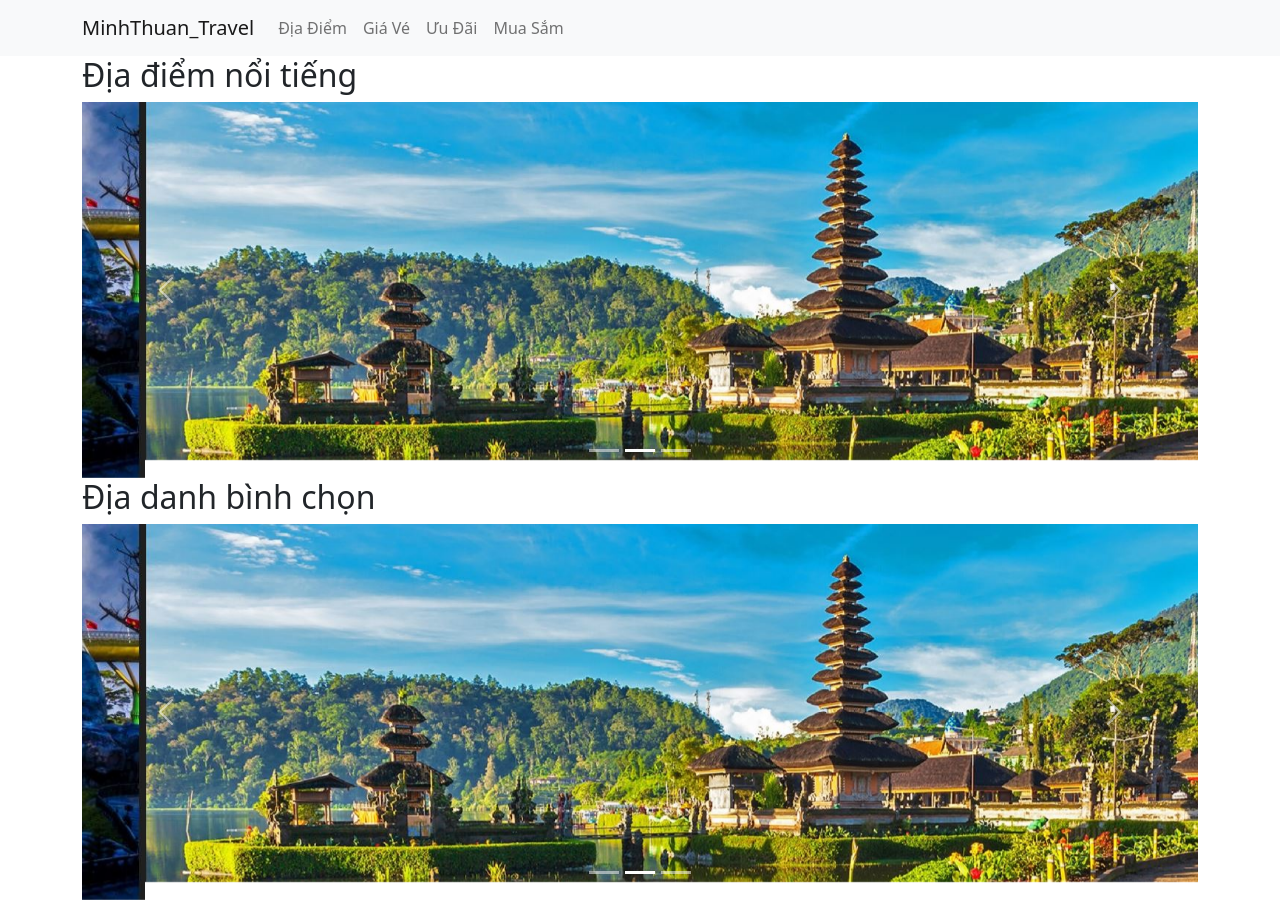
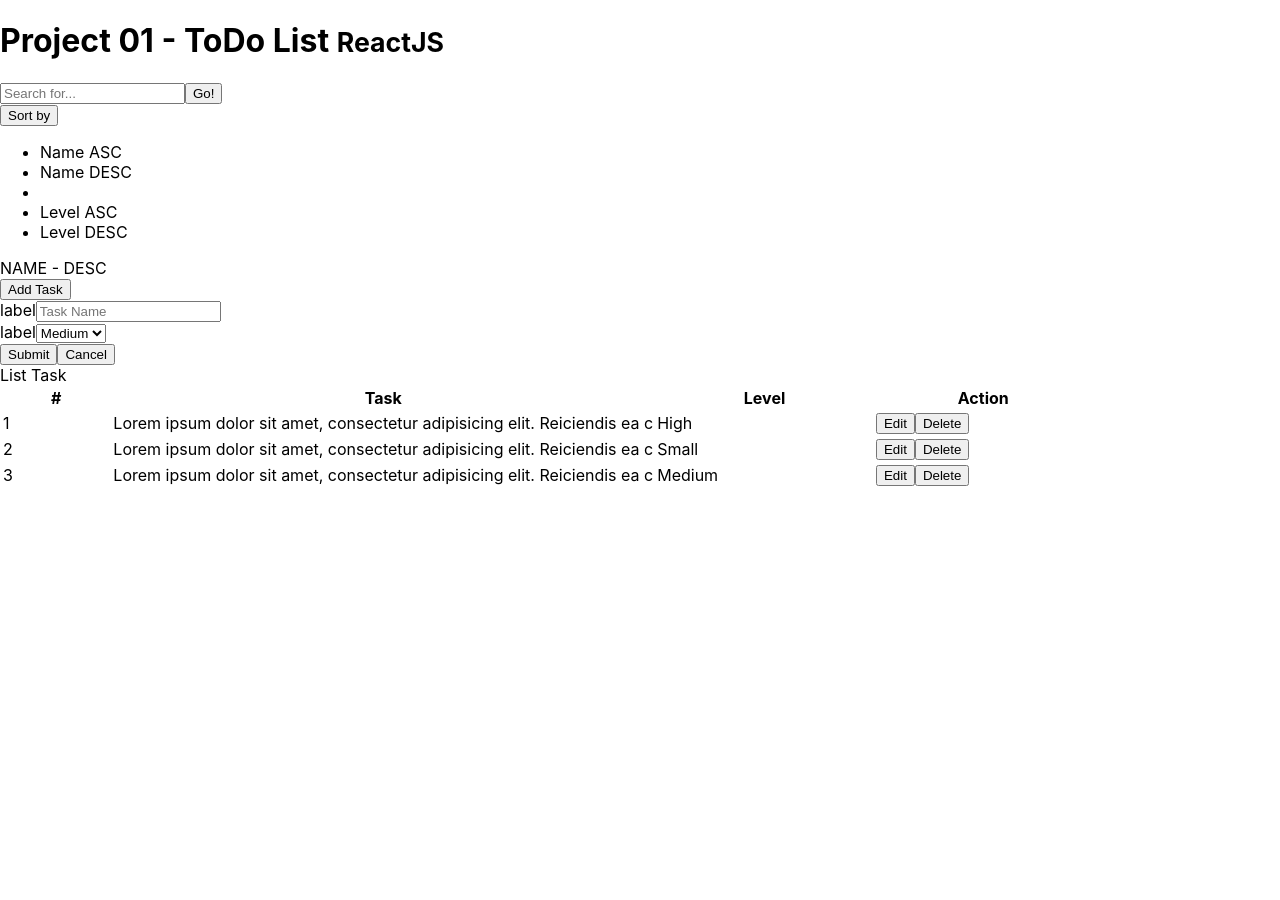
Before and after one commit to daotrongthuan1010/react-boostrap, a React (Create React App) app: page / in a window 1280 px wide. After the commit the page ends 800 px from the top, so only its background shows below. Built offline with nearby package versions, Linux system fonts and the light colour scheme.

Commit message:
study react

```diff
--- a/src/App.js
+++ b/src/App.js
@@ -1,30 +1,196 @@
-import Content from './component/Content';
-import Head from './component/Head';
+import React, { Component } from "react";
 
-function App() {
-  const items = [{
-    name: "Địa điểm nổi tiếng",
-    free: true
-  },
-  {
-    name: "Điểm đến yêu thích",
-    free: false
-  },
-  {
-    name: "Địa danh bình chọn",
-    free: true
+class App extends Component {
+  render() {
+    return (
+<div className="container">
+{/* TITLE : START */}
+<div className="page-header">
+    <h1>
+    Project 01 - ToDo List <small>ReactJS</small>
+    </h1>
+</div>
+{/* TITLE : END */}
+{/* CONTROL (SEARCH + SORT + ADD) : START */}
+<div className="row">
+    {/* SEARCH : START */}
+    <div className="col-xs-4 col-sm-4 col-md-4 col-lg-4">
+    <div className="input-group">
+        <input
+        type="text"
+        className="form-control"
+        ref="search"
+        placeholder="Search for..."
+        />
+        <span className="input-group-btn">
+        <button className="btn btn-info" type="button">
+            Go!
+        </button>
+        </span>
+    </div>
+    </div>
+    {/* SEARCH : END */}
+    {/* SORT : START */}
+    <div className="col-xs-3 col-sm-3 col-md-3 col-lg-3">
+    <div className="dropdown">
+        <button
+        className="btn btn-default dropdown-toggle"
+        type="button"
+        id="dropdownMenu1"
+        data-toggle="dropdown"
+        aria-haspopup="true"
+        aria-expanded="true"
+        >
+        Sort by <span className="caret" />
+        </button>
+        <ul className="dropdown-menu" aria-labelledby="dropdownMenu1">
+        <li>
+            <a role="button">Name ASC</a>
+        </li>
+        <li>
+            <a role="button">Name DESC</a>
+        </li>
+        <li role="separator" className="divider" />
+        <li>
+            <a role="button">Level ASC</a>
+        </li>
+        <li>
+            <a role="button">Level DESC</a>
+        </li>
+        </ul>
+        <span className="label label-success label-medium">
+        NAME - DESC
+        </span>
+    </div>
+    </div>
+    {/* SORT : END */}
+    {/* ADD : START */}
+    <div className="col-xs-5 col-sm-5 col-md-5 col-lg-5">
+    <button type="button" className="btn btn-info btn-block">
+        Add Task
+    </button>
+    </div>
+    {/* ADD : END */}
+</div>
+{/* CONTROL (SEARCH + SORT + ADD) : END */}
+{/* FORM : START */}
+<div className="row">
+    <div className="col-md-offset-7 col-md-5">
+    <form action method="POST" className="form-inline">
+        <div className="form-group">
+        <label className="sr-only" htmlFor>
+            label
+        </label>
+        <input
+            type="text"
+            className="form-control"
+            placeholder="Task Name"
+            ref="task_name"
+        />
+        </div>
+        <div className="form-group">
+        <label className="sr-only" htmlFor>
+            label
+        </label>
+        <select
+            name="ds"
+            id="inputDs"
+            className="form-control"
+            required="required"
+            ref="task_level"
+        >
+            Small
+            <option value={1}>Medium</option>
+            <option value={2}>High</option>
+        </select>
+        </div>
+        <button type="button" className="btn btn-primary">
+        Submit
+        </button>
+        <button type="button" className="btn btn-default">
+        Cancel
+        </button>
+    </form>
+    </div>
+</div>
+{/* FORM : END */}
+{/* LIST : START */}
+<div className="panel panel-success">
+    <div className="panel-heading">List Task</div>
+    <table className="table table-hover ">
+    <thead>
+        <tr>
+        <th style={{ width: "10%" }} className="text-center">
+            #
+        </th>
+        <th>Task</th>
+        <th style={{ width: "20%" }} className="text-center">
+            Level
+        </th>
+        <th style={{ width: "20%" }}>Action</th>
+        </tr>
+    </thead>
+    <tbody>
+        <tr>
+        <td className="text-center">1</td>
+        <td>
+            Lorem ipsum dolor sit amet, consectetur adipisicing elit.
+            Reiciendis ea c
+        </td>
+        <td className="text-center">
+            <span className="label label-danger">High</span>
+        </td>
+        <td>
+            <button type="button" className="btn btn-warning">
+            Edit
+            </button>
+            <button type="button" className="btn btn-danger">
+            Delete
+            </button>
+        </td>
+        </tr>
+        <tr>
+        <td className="text-center">2</td>
+        <td>
+            Lorem ipsum dolor sit amet, consectetur adipisicing elit.
+            Reiciendis ea c
+        </td>
+        <td className="text-center">
+            <span className="label label-default">Small</span>
+        </td>
+        <td>
+            <button type="button" className="btn btn-warning">
+            Edit
+            </button>
+            <button type="button" className="btn btn-danger">
+            Delete
+            </button>
+        </td>
+        </tr>
+        <tr>
+        <td className="text-center">3</td>
+        <td>
+            Lorem ipsum dolor sit amet, consectetur adipisicing elit.
+            Reiciendis ea c
+        </td>
+        <td className="text-center">
+            <span className="label label-info">Medium</span>
+        </td>
+        <td>
+            <button type="button" className="btn btn-warning">
+            Edit
+            </button>
+            <button type="button" className="btn btn-danger">
+            Delete
+            </button>
+        </td>
+        </tr>
+    </tbody>
+    </table>
+</div>
+</div>
+    );
   }
-];
-const element = items.map(
-  (item, index) => <Content key = {index} name={item.name} free = {item.free}/>
-
-);
-  return (
-    <>
-    <Head/>
-    {element}
-    </>
-  );
 }
 
 export default App;
--- a/src/component/Content.jsx
+++ /dev/null
@@ -1,42 +0,0 @@
-import React from "react";
-import 'bootstrap/dist/css/bootstrap.min.css';
-import 'bootstrap/dist/js/bootstrap.min.js';
-import exampleImg from '../img/abc.jpg';
-import thaiLan from '../img/thailan.jpg';
-import vietnam from '../img/vietnam.jpg';
-import { Carousel } from "react-bootstrap";
-
-function Content(props) {
-  const check = props.free;
-  if(check===true){
-  return (
-    <div className="container">
-      <h2>{props.name}</h2>
-      <Carousel>
-        <Carousel.Item>
-          <img
-            className="d-block w-100"
-            src={exampleImg}
-            alt="Los Angeles"
-          />
-        </Carousel.Item>
-        <Carousel.Item>
-          <img
-            className="d-block w-100"
-            src={thaiLan}
-            alt="Thailand"
-          />
-        </Carousel.Item>
-        <Carousel.Item>
-          <img
-            className="d-block w-100"
-            src={vietnam}
-            alt="VietNam"
-          />
-        </Carousel.Item>
-      </Carousel>
-    </div>
-  );
-}
-}
-export default Content;
--- a/src/component/Head.jsx
+++ /dev/null
@@ -1,25 +0,0 @@
-import React from 'react';
-import 'bootstrap/dist/css/bootstrap.min.css';
-import 'bootstrap/dist/js/bootstrap.min.js';
-import { Navbar, Nav, Container } from 'react-bootstrap';
-
-function Head() {
-  return (
-    <Navbar bg="light" expand="lg">
-      <Container>
-        <Navbar.Brand href="#">MinhThuan_Travel</Navbar.Brand>
-        <Navbar.Toggle aria-controls="navbar-nav" />
-        <Navbar.Collapse id="navbar-nav">
-          <Nav className="me-auto">
-            <Nav.Link href="#">Địa Điểm</Nav.Link>
-            <Nav.Link href="#">Giá Vé</Nav.Link>
-            <Nav.Link href="#">Ưu Đãi</Nav.Link>
-            <Nav.Link href="#">Mua Sắm</Nav.Link>
-          </Nav>
-        </Navbar.Collapse>
-      </Container>
-    </Navbar>
-  );
-}
-
-export default Head;
```
